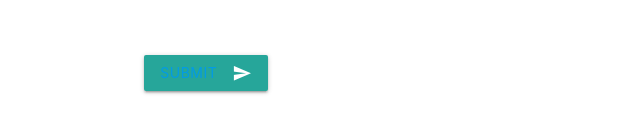
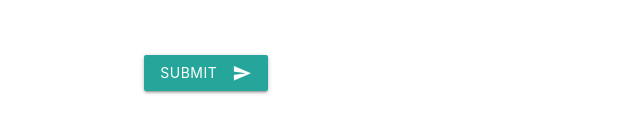
Before and after one commit to TravisCrockett/practice, a plain HTML site: page contact2.html in a window 1280 px wide. Shown: the part 474-606 px from the top of the page, 0-640 px from the left. Drawn offline with nearby package versions, Linux system fonts and the light colour scheme.

Commit message:
took out chang

```diff
--- a/contact2.html
+++ b/contact2.html
@@ -41,7 +41,7 @@
         </div>
         <div class="input-field col s12">
           <i class="material-icons prefix">email</i>
-          <input id="icon_email" type="email" class="validate" required>
+          <input id="icon_email" type="email" class="validate">
           <label for="icon_email">Email</label>
         </div>
         <div class="row">
@@ -52,9 +52,8 @@
                 <textarea id="icon_prefix2" class="materialize-textarea"></textarea>
                 <label for="icon_prefix2">Message</label>
               </div>
-              <button class="btn waves-effect waves-light" type="submit, download" name="action">
+              <button class="btn waves-effect waves-light" type="submit" name="action">Submit
                 <i class="material-icons right">send</i>
-                <a href="3 Steps to better sleep.pdf" download>Submit</a>
               </button>
             </div>
         </form>
```
